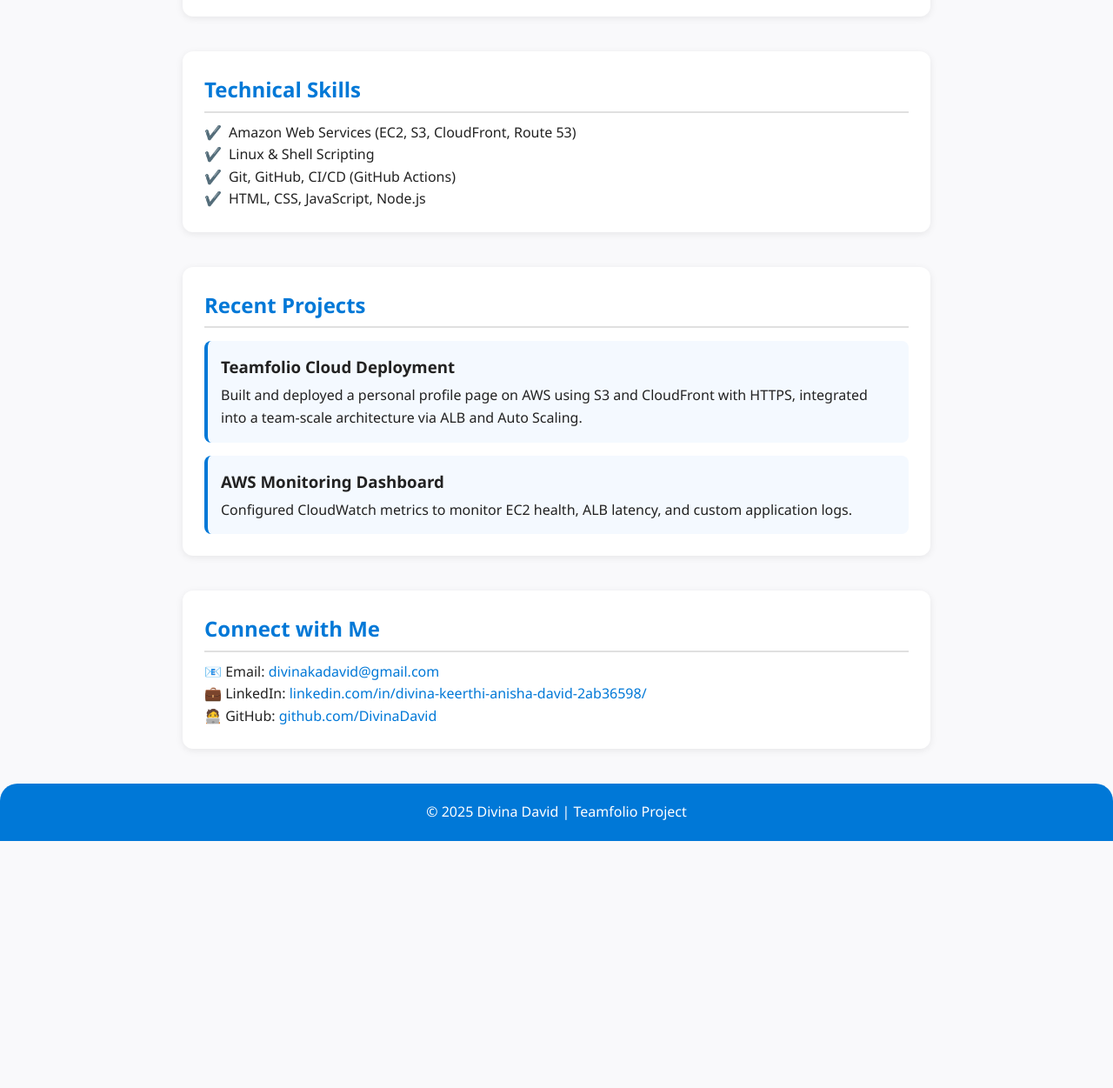
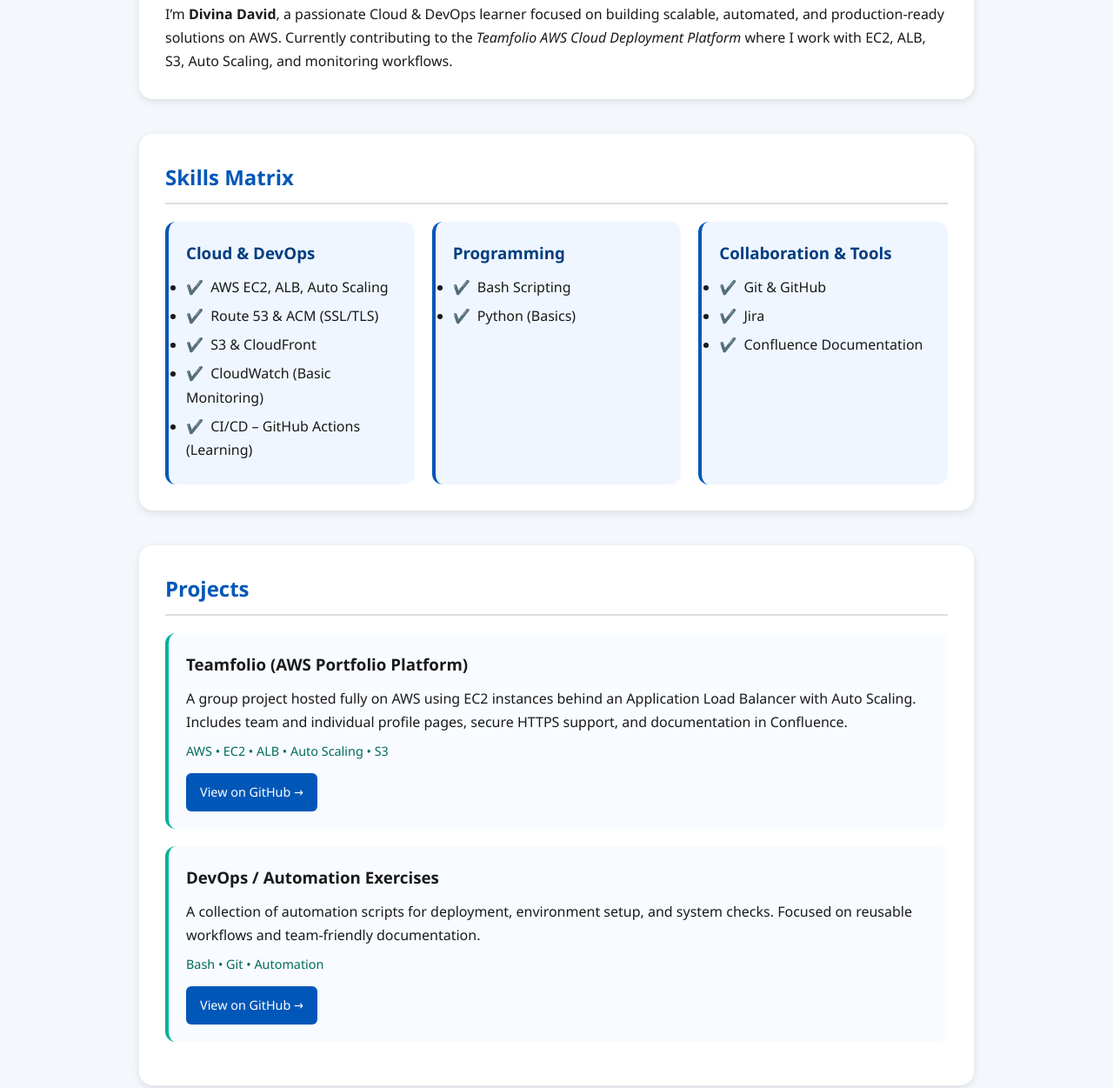
Before and after one commit to Class9-GroupB/teamfolio, a plain HTML site: page Profiles/Divina/index.html in a window 1280 px wide. Shown: the part 551-1802 px from the top of the page at 87% size. Before the commit the page ends 1518 px from the top, so only its background shows below. Drawn offline with Linux system fonts and the light colour scheme.

Commit message:
Updated files and deployed static site to S3

```diff
--- a/Profiles/Divina/index.html
+++ b/Profiles/Divina/index.html
@@ -3,66 +3,119 @@
 <head>
   <meta charset="UTF-8" />
   <meta name="viewport" content="width=device-width, initial-scale=1.0" />
-  <title>Divina David | Teamfolio Profile</title>
+  <title>Divina David | Cloud & DevOps Portfolio</title>
   <link rel="stylesheet" href="style.css" />
   <script defer src="script.js"></script>
 </head>
+
 <body>
+  <!-- ===== HERO SECTION ===== -->
   <header class="hero">
     <img src="photo.jpg" alt="Divina David Photo" class="profile-photo" />
-    <h1>Divina David</h1>
-    <h3>Cloud & DevOps Enthusiast | AWS Learner</h3>
+    <h1 class="name">Divina David</h1>
+    <h3 class="tagline">Cloud & DevOps Enthusiast | AWS Practitioner</h3>
   </header>
 
   <main class="content">
+
+    <!-- ===== ABOUT ===== -->
     <section class="about">
       <h2>About Me</h2>
       <p>
-        Hello 👋 I’m Divina David, a passionate technology learner focusing on
-        <strong>cloud computing, DevOps automation, and scalable web solutions</strong>.
-        I’m currently part of the <em>Teamfolio AWS Cloud Deployment Project</em>.
+        I’m <strong>Divina David</strong>, a passionate Cloud & DevOps learner focused on building
+        scalable, automated, and production-ready solutions on AWS.
+        Currently contributing to the <em>Teamfolio AWS Cloud Deployment Platform</em> where I work with
+        EC2, ALB, S3, Auto Scaling, and monitoring workflows.
       </p>
     </section>
 
+    <!-- ===== SKILLS MATRIX ===== -->
     <section class="skills">
-      <h2>Technical Skills</h2>
-      <ul>
-        <li>Amazon Web Services (EC2, S3, CloudFront, Route 53)</li>
-        <li>Linux & Shell Scripting</li>
-        <li>Git, GitHub, CI/CD (GitHub Actions)</li>
-        <li>HTML, CSS, JavaScript, Node.js</li>
-      </ul>
-    </section>
+      <h2>Skills Matrix</h2>
 
-    <section class="projects">
-      <h2>Recent Projects</h2>
-      <div class="card">
-        <h3>Teamfolio Cloud Deployment</h3>
-        <p>
-          Built and deployed a personal profile page on AWS using S3 and CloudFront with HTTPS,
-          integrated into a team-scale architecture via ALB and Auto Scaling.
-        </p>
-      </div>
-      <div class="card">
-        <h3>AWS Monitoring Dashboard</h3>
-        <p>
-          Configured CloudWatch metrics to monitor EC2 health, ALB latency, and custom application logs.
-        </p>
+      <div class="skills-grid">
+
+        <div class="skill-box">
+          <h3>Cloud & DevOps</h3>
+          <ul>
+            <li>AWS EC2, ALB, Auto Scaling</li>
+            <li>Route 53 & ACM (SSL/TLS)</li>
+            <li>S3 & CloudFront</li>
+            <li>CloudWatch (Basic Monitoring)</li>
+            <li>CI/CD – GitHub Actions (Learning)</li>
+          </ul>
+        </div>
+
+        <div class="skill-box">
+          <h3>Programming</h3>
+          <ul>
+            <li>Bash Scripting</li>
+            <li>Python (Basics)</li>
+          </ul>
+        </div>
+
+        <div class="skill-box">
+          <h3>Collaboration & Tools</h3>
+          <ul>
+            <li>Git & GitHub</li>
+            <li>Jira</li>
+            <li>Confluence Documentation</li>
+          </ul>
+        </div>
+
       </div>
     </section>
 
+    <!-- ===== PROJECTS ===== -->
+    <section class="projects">
+      <h2>Projects</h2>
+
+      <div class="card">
+        <h3>Teamfolio (AWS Portfolio Platform)</h3>
+        <p>
+          A group project hosted fully on AWS using EC2 instances behind an Application Load Balancer
+          with Auto Scaling. Includes team and individual profile pages, secure HTTPS support, and
+          documentation in Confluence.
+        </p>
+        <p class="tags">AWS • EC2 • ALB • Auto Scaling • S3</p>
+        <a class="btn" href="https://github.com/Class9-GroupB/teamfolio/tree/main/Profiles/Divina" target="_blank">
+          View on GitHub →
+        </a>
+      </div>
+
+      <div class="card">
+        <h3>DevOps / Automation Exercises</h3>
+        <p>
+          A collection of automation scripts for deployment, environment setup, and system checks.
+          Focused on reusable workflows and team-friendly documentation.
+        </p>
+        <p class="tags">Bash • Git • Automation</p>
+        <a class="btn" href="https://github.com/Class9-GroupB/team4tech-groupb-automationscripts/tree/main/members/Divina" target="_blank">
+          View on GitHub →
+        </a>
+      </div>
+
+    </section>
+
+    <!-- ===== CONTACT ===== -->
     <section class="contact">
       <h2>Connect with Me</h2>
       <p>
-        📧 Email: <a href="mailto:divinakadavid@gmail.com">divinakadavid@gmail.com</a><br />
-        💼 LinkedIn: <a href="https://www.linkedin.com/in/divina-keerthi-anisha-david-2ab36598/">linkedin.com/in/divina-keerthi-anisha-david-2ab36598/</a><br />
-        🧑‍💻 GitHub: <a href="https://github.com/DivinaDavid">github.com/DivinaDavid</a>
+        📧 Email: <a href="mailto:divinakadavid@gmail.com">divinakadavid@gmail.com</a><br>
+        💼 LinkedIn:
+        <a href="https://www.linkedin.com/in/divina-keerthi-anisha-david-2ab36598/" target="_blank">
+          linkedin.com/in/divina-keerthi-anisha-david
+        </a><br>
+        🧑‍💻 GitHub:
+        <a href="https://github.com/DivinaDavid" target="_blank">github.com/DivinaDavid</a>
       </p>
     </section>
+
   </main>
 
   <footer>
-    <p>© 2025 Divina David | Teamfolio Project</p>
+    <p>© 2025 Divina David | Cloud & DevOps Portfolio</p>
   </footer>
+
 </body>
 </html>
--- a/Profiles/Divina/script.js
+++ b/Profiles/Divina/script.js
@@ -1,9 +1,12 @@
-// Simple animation or interactivity script
 document.addEventListener("DOMContentLoaded", () => {
-  const header = document.querySelector(".hero");
-  header.style.opacity = 0;
-  header.style.transition = "opacity 1.2s ease-in-out";
+  const hero = document.querySelector(".hero");
+
+  hero.style.opacity = 0;
+  hero.style.transform = "translateY(-20px)";
+  hero.style.transition = "all 1.2s ease";
+
   setTimeout(() => {
-    header.style.opacity = 1;
-  }, 200);
+    hero.style.opacity = 1;
+    hero.style.transform = "translateY(0)";
+  }, 150);
 });
--- a/Profiles/Divina/style.css
+++ b/Profiles/Divina/style.css
@@ -1,4 +1,4 @@
-/* ======= GLOBAL RESET ======= */
+/* ========== RESET ========== */
 * {
   margin: 0;
   padding: 0;
@@ -6,95 +6,140 @@
 }
 
 body {
-  font-family: 'Segoe UI', Tahoma, Geneva, Verdana, sans-serif;
-  color: #222;
-  background-color: #f9f9fb;
-  line-height: 1.6;
+  font-family: "Segoe UI", Tahoma, Geneva, Verdana, sans-serif;
+  background: #f4f7fb;
+  color: #1a1a1a;
+  line-height: 1.7;
 }
 
-/* ======= HEADER / HERO SECTION ======= */
+/* ========== HERO ========== */
 .hero {
   text-align: center;
-  background: linear-gradient(120deg, #0078d7, #00bfa5);
-  color: white;
-  padding: 60px 20px;
+  padding: 70px 20px;
+  background: linear-gradient(135deg, #0057b8, #00b19a);
+  color: #fff;
   border-bottom-left-radius: 40px;
   border-bottom-right-radius: 40px;
 }
 
-.hero .profile-photo {
+.profile-photo {
   width: 150px;
   height: 150px;
   border-radius: 50%;
-  border: 4px solid #fff;
+  border: 5px solid white;
   object-fit: cover;
   margin-bottom: 15px;
-  box-shadow: 0 4px 10px rgba(0,0,0,0.3);
+  box-shadow: 0 5px 20px rgba(0,0,0,0.3);
 }
 
-/* ======= CONTENT SECTIONS ======= */
+h1.name {
+  font-size: 2.2rem;
+  margin-bottom: 8px;
+}
+
+.tagline {
+  opacity: 0.9;
+}
+
+/* ========== CONTENT ========== */
 .content {
-  max-width: 900px;
+  max-width: 1000px;
   margin: 40px auto;
   padding: 0 20px;
 }
 
 section {
+  background: white;
+  padding: 30px;
+  border-radius: 16px;
   margin-bottom: 40px;
-  background: #fff;
-  padding: 25px;
-  border-radius: 12px;
-  box-shadow: 0 2px 8px rgba(0,0,0,0.08);
+  box-shadow: 0 3px 10px rgba(0,0,0,0.1);
 }
 
 h2 {
-  color: #0078d7;
-  margin-bottom: 10px;
-  border-bottom: 2px solid #e0e0e0;
-  padding-bottom: 5px;
+  border-bottom: 2px solid #dedede;
+  padding-bottom: 8px;
+  color: #0057b8;
+  margin-bottom: 20px;
 }
 
-/* ======= SKILLS ======= */
-ul {
-  list-style: none;
-  padding-left: 0;
+/* ========== SKILLS MATRIX ========== */
+.skills-grid {
+  display: grid;
+  grid-template-columns: repeat(auto-fit, minmax(260px, 1fr));
+  gap: 20px;
+}
+
+.skill-box {
+  background: #f0f6ff;
+  padding: 20px;
+  border-radius: 12px;
+  border-left: 4px solid #0057b8;
+}
+
+.skill-box h3 {
+  margin-bottom: 10px;
+  color: #003e82;
+}
+
+.skill-box li {
+  margin-bottom: 6px;
 }
 
 ul li::before {
-  content: "✔️";
-  margin-right: 8px;
-  color: #00bfa5;
+  content: "✔️ ";
+  margin-right: 4px;
 }
 
-/* ======= PROJECT CARDS ======= */
+/* ========== PROJECT CARDS ========== */
 .card {
-  background: #f4f9ff;
-  border-left: 4px solid #0078d7;
-  padding: 15px;
-  margin-top: 15px;
-  border-radius: 8px;
+  background: #f8fbff;
+  border-left: 4px solid #00b19a;
+  padding: 20px;
+  margin-bottom: 20px;
+  border-radius: 12px;
 }
 
 .card h3 {
-  margin-bottom: 5px;
+  margin-bottom: 10px;
 }
 
-/* ======= CONTACT SECTION ======= */
+.tags {
+  margin-top: 8px;
+  font-size: 0.9rem;
+  color: #006b5c;
+}
+
+.btn {
+  display: inline-block;
+  margin-top: 12px;
+  padding: 10px 16px;
+  background: #0057b8;
+  color: white;
+  border-radius: 6px;
+  text-decoration: none;
+  font-size: 0.9rem;
+}
+
+.btn:hover {
+  background: #003e82;
+}
+
+/* ========== CONTACT ========== */
 a {
-  color: #0078d7;
-  text-decoration: none;
+  color: #0057b8;
 }
 
 a:hover {
   text-decoration: underline;
 }
 
-/* ======= FOOTER ======= */
+/* ========== FOOTER ========== */
 footer {
+  background: #0057b8;
+  color: white;
+  padding: 22px;
   text-align: center;
-  padding: 20px;
-  background: #0078d7;
-  color: white;
   border-top-left-radius: 20px;
   border-top-right-radius: 20px;
   margin-top: 40px;
```
Also changed, not shown: Profiles/Divina/README.md, 1 other file.
